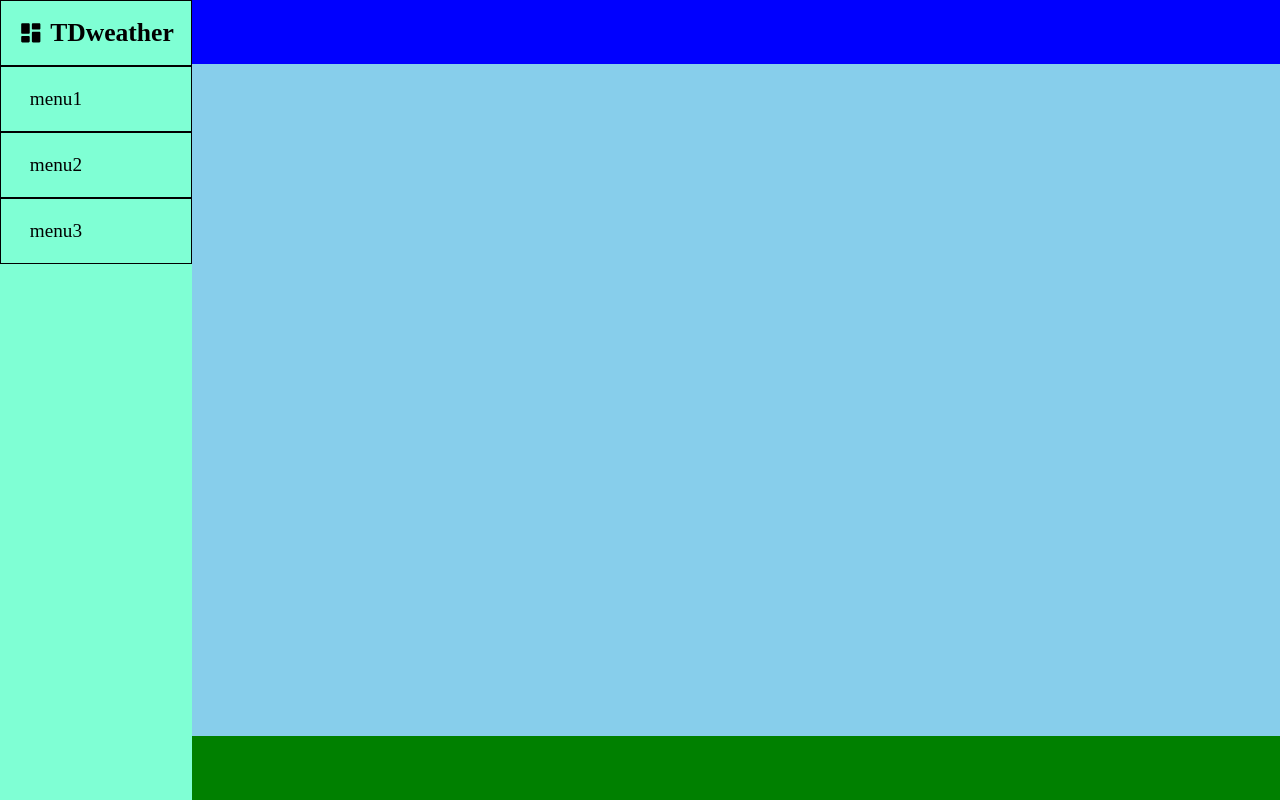
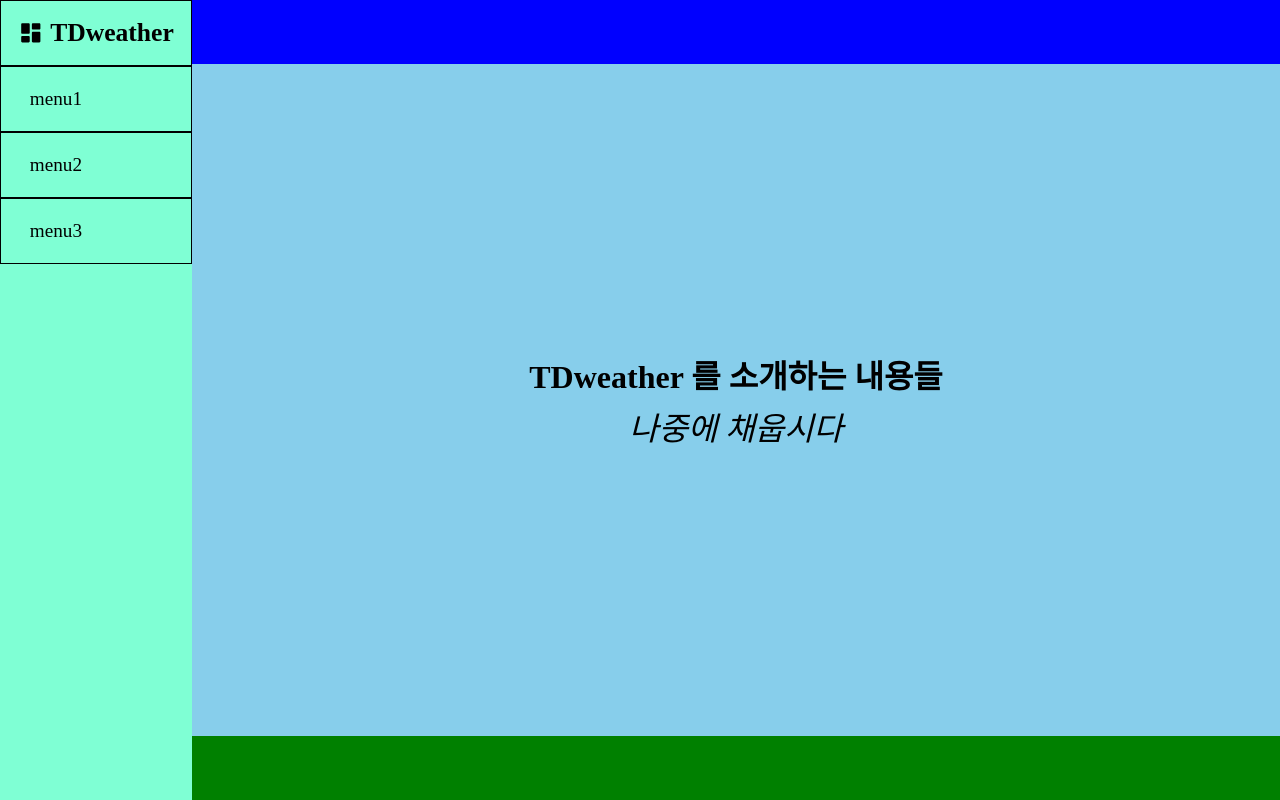
Before and after one commit to yonghyeun/WeatherApp-React, a React (Create React App) app in the folder client/: page / in a window 1280 px wide. Built offline with nearby package versions, Linux system fonts and the light colour scheme.

Commit message:
Index Page 추가

```diff
--- a/client/src/App.js
+++ /dev/null
@@ -1,8 +0,0 @@
-import DashboardPage from './pages/DashboardPage';
-import './App.css';
-
-const App = () => {
-  return <DashboardPage />;
-};
-
-export default App;
--- a/client/src/layouts/Content/Content.jsx
+++ b/client/src/layouts/Content/Content.jsx
@@ -2,8 +2,6 @@ import style from './Content.module.css';
 import ContentHeader from './ContentHeader/ContentHeader';
 import ContentMain from './ContentMain/ContentMain';
 import ContentFooter from './ContentFooter/ContentFooter';
-
-// TODO SEO 태그 section 으로 할건지 확인하기
 
 const Content = () => {
   return (
--- a/client/src/layouts/Content/ContentMain/ContentMain.jsx
+++ b/client/src/layouts/Content/ContentMain/ContentMain.jsx
@@ -1,8 +1,12 @@
 import style from './ContentMain.module.css';
+import { Outlet } from 'react-router-dom';
 
-// TODO 내부에 컴포넌트들 집어넣기
 const ContentMain = () => {
-  return <main className={style.contentMain}></main>;
+  return (
+    <main className={style.contentMain}>
+      <Outlet />
+    </main>
+  );
 };
 
 export default ContentMain;
--- /dev/null
+++ b/client/src/pages/AboutPage/AboutPage.jsx
@@ -0,0 +1,15 @@
+import style from './AboutPage.module.css';
+
+// TODO 내용 채우기
+const AboutPage = () => {
+  return (
+    <section className={style.about}>
+      <h1>TDweather 를 소개하는 내용들</h1>
+      <p>
+        <i>나중에 채웁시다</i>
+      </p>
+    </section>
+  );
+};
+
+export default AboutPage;
--- /dev/null
+++ b/client/src/pages/AboutPage/AboutPage.module.css
@@ -0,0 +1,10 @@
+.about {
+  width: 100%;
+  height: 100%;
+  display: flex;
+  flex-direction: column;
+  justify-content: center;
+  align-items: center;
+  gap: 1%;
+  font-size: 2rem;
+}
--- a/client/src/pages/ErrorPage/ErrorPage.jsx
+++ b/client/src/pages/ErrorPage/ErrorPage.jsx
@@ -11,7 +11,7 @@ const ErrorPage = () => {
       <p>
         <i>errorStatus : {error.status}</i>
         <br />
-        <i>{error.data}</i>
+        <i>{error.data || error.message}</i>
       </p>
     </div>
   );
--- a/client/src/routes/router.js
+++ b/client/src/routes/router.js
@@ -1,9 +1,23 @@
 import { createBrowserRouter } from 'react-router-dom';
+// Element import
+import Dashboard from '../Dashboard.jsx';
+
+// Page import
 import ErrorPage from '../pages/ErrorPage/ErrorPage.jsx';
-import App from '../App.js';
+import AboutPage from '../pages/AboutPage/AboutPage.jsx';
 
 const router = createBrowserRouter([
-  { path: '/', element: <App />, errorElement: <ErrorPage /> },
+  {
+    path: '/',
+    element: <Dashboard />,
+    errorElement: <ErrorPage />,
+    children: [
+      {
+        index: true,
+        element: <AboutPage />,
+      },
+    ],
+  },
 ]);
 
 export default router;
```
Also changed, not shown: client/src/Dashboard.jsx (renamed from client/src/pages/DashboardPage.jsx, +8 -5 lines), client/src/Dashboard.module.css (renamed from client/src/App.css), 2 other files (tests, documents, lock files or other folders).
